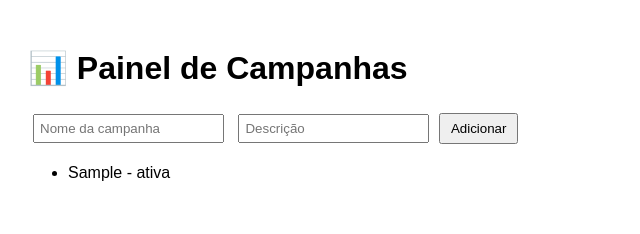
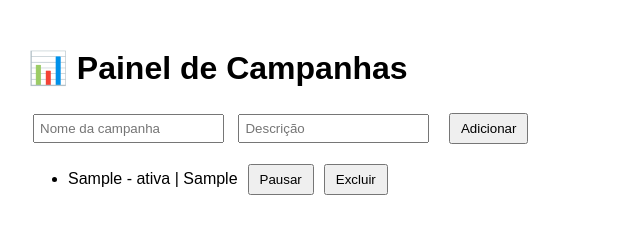
Before and after one commit to DaianeCorrente/mini-painel-marketing, a plain HTML site: page index.html in a window 1280 px wide. Both pictures are taken after typing "Sample", "Sample" into the empty fields and a click on the button "Adicionar". Shown: the whole page, without its empty margins (0-640 px from the left). Drawn offline with Linux system fonts and the light colour scheme.

Commit message:
novas mudanças

```diff
--- a/script.js
+++ b/script.js
@@ -28,16 +28,51 @@ function adicionarCampanha() {
 }
 
 function renderizarCampanhas() {
-    const lista = document.getElementById("lista");
+  const lista = document.getElementById("lista");
 
-    lista.innerHTML = "";
+  lista.innerHTML = "";
 
-    campanhas.forEach(c => {
-        const item = document.createElement("li");
+  campanhas.forEach(c => {
+    const item = document.createElement("li");
 
-        item.textContent = `${c.nome} - ${c.status}`;
+    // Texto principal com nome + status + descrição
+    const texto = document.createElement("span");
+    texto.textContent = `${c.nome} - ${c.status} | ${c.descricao}`;
 
-        lista.appendChild(item);
+    item.appendChild(texto);
 
-    });
+    // BOTÃO PAUSAR / ATIVAR
+    const botaoStatus = document.createElement("button");
+
+    if (c.status === "ativa") {
+      botaoStatus.textContent = "Pausar";
+    } else {
+      botaoStatus.textContent = "Ativar";
+    }
+
+    botaoStatus.onclick = () => {
+      if (c.status === "ativa") {
+        c.status = "pausada";
+      } else {
+        c.status = "ativa";
+      }
+
+      renderizarCampanhas();
+    };
+
+    item.appendChild(botaoStatus);
+
+    // BOTÃO DELETAR
+    const botaoDeletar = document.createElement("button");
+    botaoDeletar.textContent = "Excluir";
+
+    botaoDeletar.onclick = () => {
+      campanhas = campanhas.filter(camp => camp.id !== c.id);
+      renderizarCampanhas();
+    };
+
+    item.appendChild(botaoDeletar);
+
+    lista.appendChild(item);
+  });
 }
--- a/style.css
+++ b/style.css
@@ -16,3 +16,7 @@ button {
 li {
     margin-top: 10px;
 }
+
+button {
+  margin-left: 10px;
+}
```
